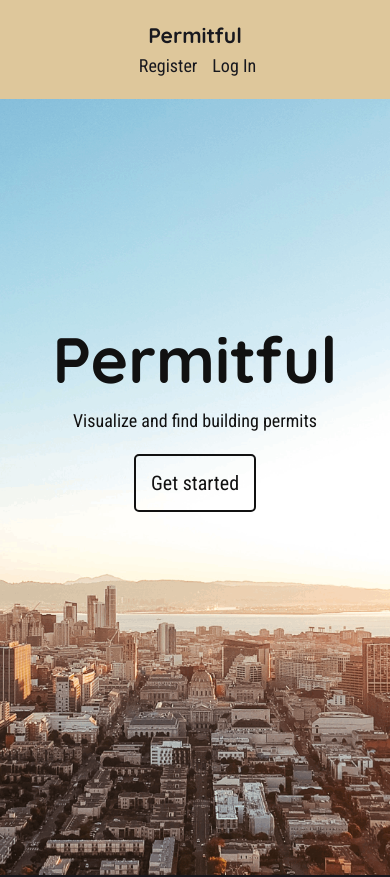
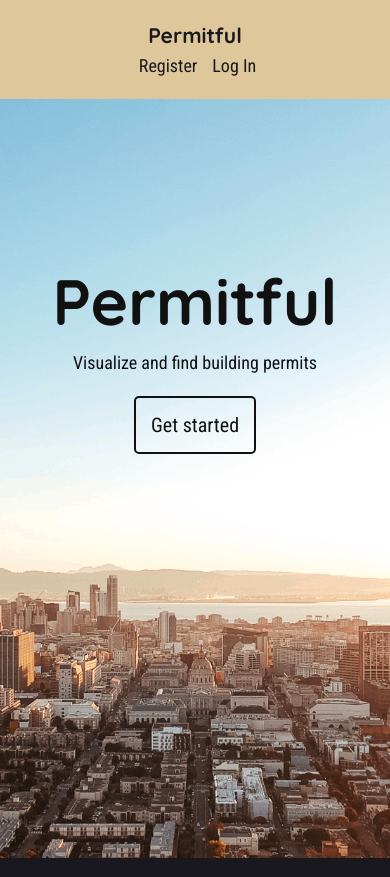
Before and after one commit to gavinmgrant/permitful-client, a React (Create React App) app: page / in a window 390 px wide. Shown: the top 877 px of the page. Built offline with nearby package versions, Linux system fonts and the light colour scheme.

Commit message:
style(landing): add responsive height and margins

```diff
--- a/src/components/Landing/Landing.css
+++ b/src/components/Landing/Landing.css
@@ -23,7 +23,7 @@
     display: flex;
     justify-content: center;
     align-items: center;
-    height: 92vh;
+    height: 90vh;
     margin: 0;
     padding: 0;
     background: url("../../images/background.png") no-repeat center center fixed;
@@ -54,7 +54,7 @@
     justify-content: center;
     width: 300px;
     height: 300px;
-    margin: 0 auto 150px auto;
+    margin: 0 auto 250px auto;
     animation: fadeInAnimation ease 3s;
     animation-iteration-count: 1;
     animation-fill-mode: forwards;
@@ -85,9 +85,13 @@
     margin: 100px 50px;
 }
 
-@media screen and (min-width: 720px) {
+@media screen and (min-width: 540px) {
     .landing-container {
         height: 100vh;
+    }
+
+    .landing-hero {
+        margin: 0 auto 150px auto;
     }
 }
 
```
